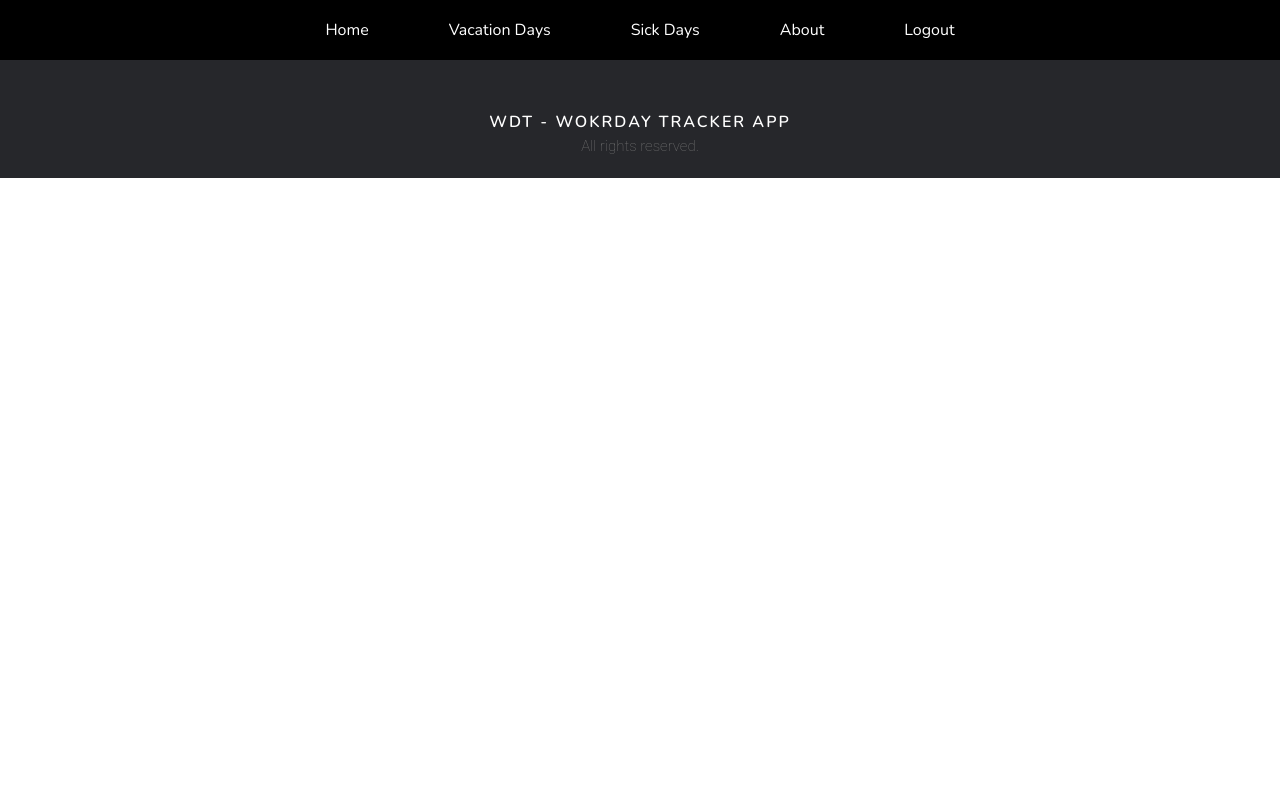
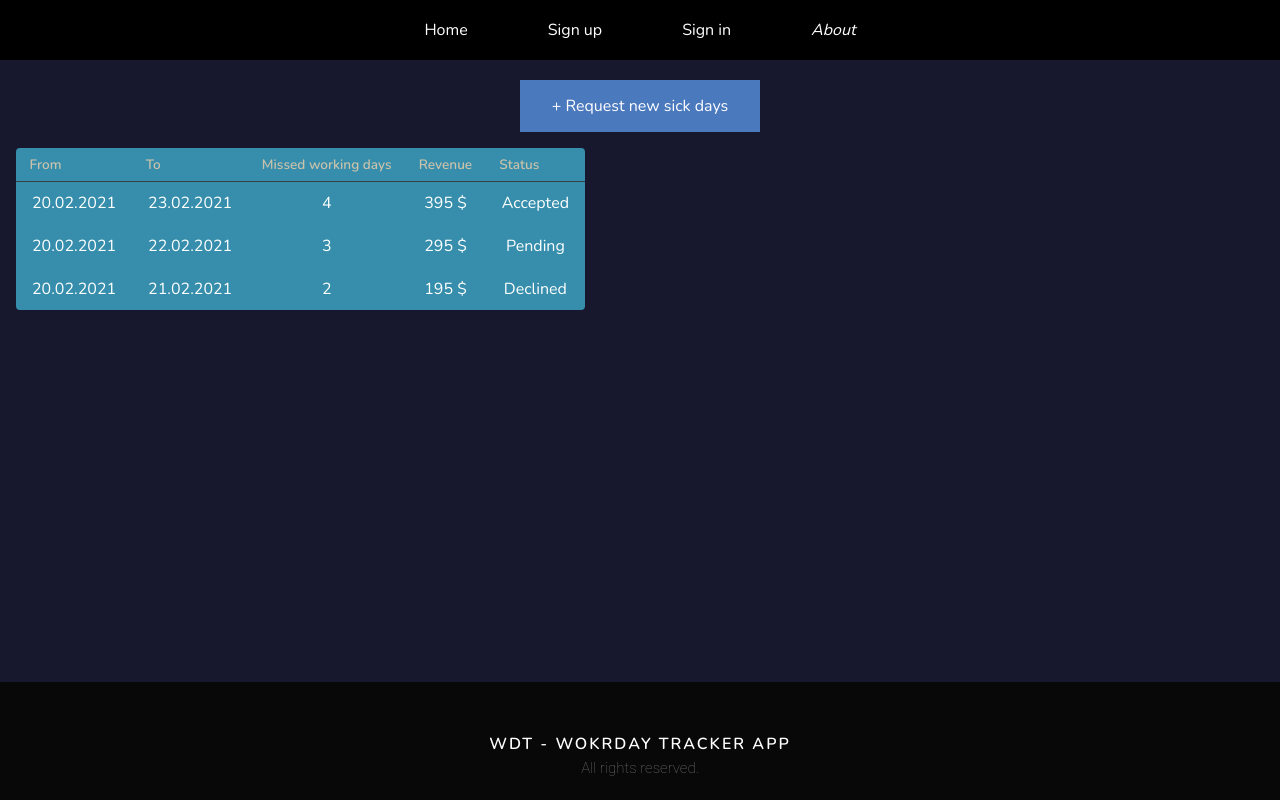
Before and after one commit to mischelll/WDT, a React (Create React App) app in the folder frontend/: page /sickDays in a window 1280 px wide. Built offline with nearby package versions, Linux system fonts and the light colour scheme.

Commit message:
Add VacationDayComponent, SickDAyComponent, styling changes

```diff
--- a/frontend/src/App.css
+++ b/frontend/src/App.css
@@ -1,5 +1,9 @@
+body{
+  background-color: rgb(23, 23, 46);
+}
 .App {
   text-align: center;
+
 }
 
 .App-logo {
--- a/frontend/src/App.js
+++ b/frontend/src/App.js
@@ -6,13 +6,17 @@ import Header from './components/Header'
 import LoginComponent from './components/Login/LoginComponent';
 import RegisterComponent from './components/Register';
 import SampleComponent from './components/SampleComponent';
+import SickDayComponent from './components/SickDay';
+import VacationDay from './components/VacationDay';
 
 function App() {
   return (
     <div className="App">
-      <Header loggedIn={true}/>
+      <Header loggedIn={false} />
       <Switch>
         <Route path='/home' exact component={SampleComponent} />
+        <Route path='/sickDays' exact component={SickDayComponent} />
+        <Route path='/vacationDays' exact component={VacationDay} />
         <Route path='/auth/register' exact component={SampleComponent} />
         <Route path='/auth/login' exact component={SampleComponent} />
         <Route path='/about' exact component={About} />
--- a/frontend/src/components/Footer/Footer.module.css
+++ b/frontend/src/components/Footer/Footer.module.css
@@ -1,11 +1,12 @@
 .siteFooter
 {
-  background-color:#26272b;
+  background-color:#080808;
   padding:45px 0 20px;
   font-size:15px;
   line-height:24px;
   color:#737373;
   border-top: 10px;
+  position:fixed;bottom:0;left:0;right:0;
 }
 .siteFooter hr
 {
--- a/frontend/src/components/Login/LoginComponent.module.css
+++ b/frontend/src/components/Login/LoginComponent.module.css
@@ -10,12 +10,15 @@
 
 
 form{
-  background:#fff;
+  background:rgba(37, 146, 209, 0.034);
+  color: aliceblue;
   padding:30px 34px;
-  margin:24px 0 0;
+  width:fit-content;
+  text-align: center;
+  margin:200px 200px 200px 400px;
   min-width:400px;
   min-height:273px;
-  border-radius:5px;
+  border-radius:15px;
   line-height: 24px;
   box-shadow:3px 1px 8px rgba(255,255,255,.5),3px 2px 8px rgba(0,0,0,.1)
 }
@@ -29,11 +32,11 @@ form{
 .error{
   border: 1px solid red;
 }
-input[type="email"],input[type="password"]{
+input[type="email"],input[type="password"], input[type="number"], input[type="text"]{
   padding:15px;
   border-radius:5px;
   border:1px solid transparent;
-  background:hsl(210, 38%, 95%);
+  background:hsl(210, 33%, 65%);
   line-height: 24px;
   outline:none;
 }
@@ -95,8 +98,3 @@ input[type="checkbox"]{
 a{
   text-decoration:none;
 }
-.error{
-  color: red;
-  text-align: center;
-  border: none;
-}
--- a/frontend/src/components/Register/RegisterComponent.js
+++ b/frontend/src/components/Register/RegisterComponent.js
@@ -28,7 +28,7 @@ export default function RegisterComponent() {
                             required: "Username is required",
                             minLength: { value: 8, message: "Username must be at least 8 characters" }
                         })} />
-                    {errors.username && <p>{errors.username.message}</p>}
+                    {errors.username && <p className={style.error}>{errors.username.message}</p>}
 
                 </div>
                 <div className={style.inputField}>
--- a/frontend/src/components/Register/RegisterComponent.module.css
+++ b/frontend/src/components/Register/RegisterComponent.module.css
@@ -10,9 +10,12 @@
 
 
 form{
-  background:#fff;
+  background:rgba(37, 146, 209, 0.034);
+  color: aliceblue;
   padding:30px 34px;
-  margin:24px 0 0;
+  margin:auto;
+  margin-top: 50px;
+  height: 50%;
   min-width:400px;
   min-height:273px;
   border-radius:5px;
@@ -33,7 +36,7 @@ input[type="email"],input[type="password"], input[type="number"], input[type="te
   padding:15px;
   border-radius:5px;
   border:1px solid transparent;
-  background:hsl(210, 38%, 95%);
+  background:hsl(210, 33%, 65%);
   line-height: 24px;
   outline:none;
 }
--- /dev/null
+++ b/frontend/src/components/SickDay/SickDay.module.css
@@ -0,0 +1,53 @@
+@import url(https://fonts.googleapis.com/css?family=Open+Sans:400,600);
+
+*, *:before, *:after {
+  margin: 0;
+  padding: 0;
+  box-sizing: border-box;
+}
+
+.requestVacaDaysButton {
+    background-color: #4b79be; /* Green */
+  border: none;
+  color: white;
+  margin-top: 20px;
+  padding: 15px 32px;
+  text-align: left;
+  text-decoration: none;
+  display: inline-block;
+  font-size: 16px;
+}
+.requestVacaDaysButton:hover{
+    background-color: #2e599b;
+    font-size: 17px;
+}
+
+table {
+  background: #368eac;
+  border-radius: 0.25em;
+
+  border-collapse: collapse;
+  margin: 1em;
+}
+th {
+  border-bottom: 1px solid #364043;
+  color: #cac2ab;
+  font-size: 0.85em;
+  font-weight: 600;
+  padding: 0.5em 1em;
+  text-align: left;
+}
+td {
+  color: #fff;
+  font-weight: 400;
+  padding: 0.65em 1em;
+}
+.disabled td {
+  color: #4F5F64;
+}
+tbody tr {
+  transition: background 0.25s ease;
+}
+tbody tr:hover {
+  background: #014055;
+}
--- /dev/null
+++ b/frontend/src/components/SickDay/SickDayComponent.js
@@ -0,0 +1,43 @@
+import style from './SickDay.module.css'
+
+export default function SickDayComponent(){
+    return (
+        <div>
+            <button className={style.requestVacaDaysButton}>+ Request new sick days</button>
+            <table className={style.tableBody}>
+                <thead className={style.tableHead}>
+                    <tr>
+                        <th>From</th>
+                        <th>To</th>
+                        <th>Missed working days</th>
+                        <th>Revenue</th>
+                        <th>Status</th>
+                    </tr>
+                </thead>
+                <tbody>
+                    <tr>
+                        <td>20.02.2021</td>
+                        <td>23.02.2021</td>
+                        <td>4</td>
+                        <td>395 $</td>
+                        <td>Accepted</td>
+                    </tr>
+                    <tr>
+                        <td>20.02.2021</td>
+                        <td>22.02.2021</td>
+                        <td>3</td>
+                        <td>295 $</td>
+                        <td>Pending</td>
+                    </tr>
+                    <tr>
+                        <td>20.02.2021</td>
+                        <td>21.02.2021</td>
+                        <td>2</td>
+                        <td>195 $</td>
+                        <td>Declined</td>
+                    </tr>
+                </tbody>
+            </table>
+        </div>
+    )
+}
--- /dev/null
+++ b/frontend/src/components/SickDay/index.js
@@ -0,0 +1,3 @@
+import SickDayComponent from './SickDayComponent';
+
+export default SickDayComponent;
--- /dev/null
+++ b/frontend/src/components/VacationDay/VacationDay.js
@@ -0,0 +1,45 @@
+import style from './VacationDay.module.css'
+
+export default function VacationDay() {
+
+    return (
+        <div>
+            <button className={style.requestVacaDaysButton}>+ Request new vacation period</button>
+            <table className={style.tableBody}>
+                <thead className={style.tableHead}>
+                    <tr>
+                        <th>From</th>
+                        <th>To</th>
+                        <th>Missed working days</th>
+                        <th>Revenue</th>
+                        <th>Status</th>
+                    </tr>
+                </thead>
+                <tbody>
+                    <tr>
+                        <td>20.02.2021</td>
+                        <td>23.02.2021</td>
+                        <td>4</td>
+                        <td>395 $</td>
+                        <td>Accepted</td>
+                    </tr>
+                    <tr>
+                        <td>20.02.2021</td>
+                        <td>22.02.2021</td>
+                        <td>3</td>
+                        <td>295 $</td>
+                        <td>Pending</td>
+                    </tr>
+                    <tr>
+                        <td>20.02.2021</td>
+                        <td>21.02.2021</td>
+                        <td>2</td>
+                        <td>195 $</td>
+                        <td>Declined</td>
+                    </tr>
+                </tbody>
+            </table>
+        </div>
+    )
+
+}
--- /dev/null
+++ b/frontend/src/components/VacationDay/VacationDay.module.css
@@ -0,0 +1,53 @@
+@import url(https://fonts.googleapis.com/css?family=Open+Sans:400,600);
+
+*, *:before, *:after {
+  margin: 0;
+  padding: 0;
+  box-sizing: border-box;
+}
+
+.requestVacaDaysButton {
+    background-color: #4b79be; /* Green */
+  border: none;
+  color: white;
+  margin-top: 20px;
+  padding: 15px 32px;
+  text-align: left;
+  text-decoration: none;
+  display: inline-block;
+  font-size: 16px;
+}
+.requestVacaDaysButton:hover{
+    background-color: #2e599b;
+    font-size: 17px;
+}
+
+table {
+  background: #368eac;
+  border-radius: 0.25em;
+
+  border-collapse: collapse;
+  margin: 1em;
+}
+th {
+  border-bottom: 1px solid #364043;
+  color: #cac2ab;
+  font-size: 0.85em;
+  font-weight: 600;
+  padding: 0.5em 1em;
+  text-align: left;
+}
+td {
+  color: #fff;
+  font-weight: 400;
+  padding: 0.65em 1em;
+}
+.disabled td {
+  color: #4F5F64;
+}
+tbody tr {
+  transition: background 0.25s ease;
+}
+tbody tr:hover {
+  background: #014055;
+}
--- /dev/null
+++ b/frontend/src/components/VacationDay/index.js
@@ -0,0 +1,3 @@
+import VacationDay from './VacationDay';
+
+export default VacationDay;
```
